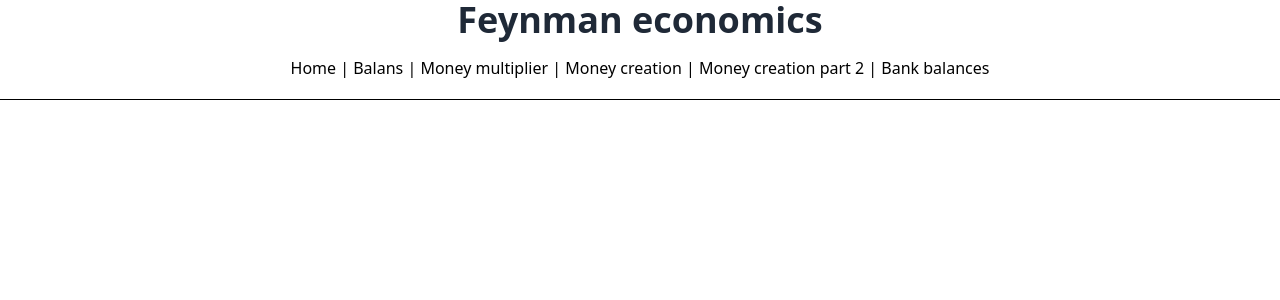
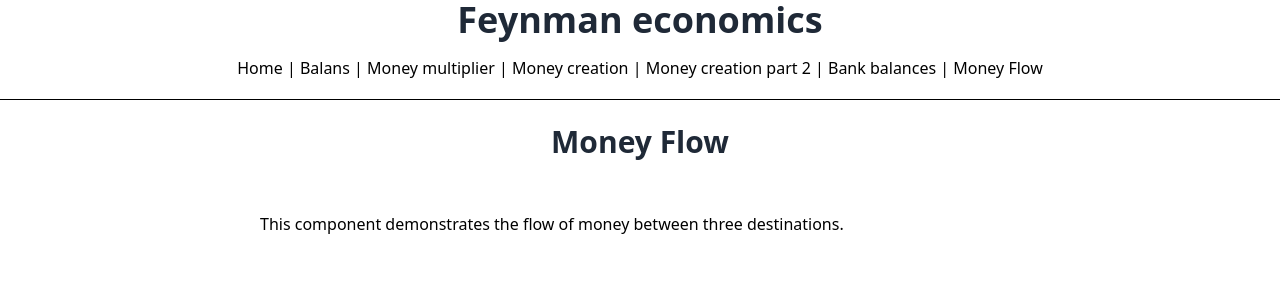
Before and after one commit to jurcello/feynman-economy, a Vue app: page /money-flow in a window 1280 px wide. Shown: the top 300 px of the page. Built offline with nearby package versions, Linux system fonts and the light colour scheme.

Commit message:
Add the boilerplate for money flow explanations

```diff
--- /dev/null
+++ b/src/components/Explanations/MoneyFlowExplanation.vue
@@ -0,0 +1,70 @@
+<template>
+  <div class="money-flow-container">
+    <p class="mb-4">This component demonstrates the flow of money between three destinations.</p>
+
+  </div>
+</template>
+
+<script setup lang="ts">
+import { ref, onMounted, onUnmounted } from 'vue';
+import { MoneyDestination, MoneyDestinationConfig, MoneyBlock } from '@/utils/moneySquareUtils';
+
+// Create three money destinations with different configurations
+const moneyDestinations = ref<MoneyDestination[]>([]);
+
+// Initialize money destinations
+onMounted(() => {
+  // Create configurations for each destination with different positions
+  const config1 = new MoneyDestinationConfig({
+    blockSize: 10,
+    blocksPerRow: 5,
+    blockGutter: 2,
+    position: { x: 20, y: 180 }
+  });
+
+  const config2 = new MoneyDestinationConfig({
+    blockSize: 10,
+    blocksPerRow: 5,
+    blockGutter: 2,
+    position: { x: 80, y: 180 }
+  });
+
+  const config3 = new MoneyDestinationConfig({
+    blockSize: 10,
+    blocksPerRow: 5,
+    blockGutter: 2,
+    position: { x: 140, y: 180 }
+  });
+
+  // Create money destinations with initial amounts
+  moneyDestinations.value = [
+    new MoneyDestination('Source', 20, config1),
+    new MoneyDestination('Intermediate', 10, config2),
+    new MoneyDestination('Target', 5, config3)
+  ];
+
+});
+
+// Clean up animation frame on component unmount
+</script>
+
+<style scoped>
+.money-flow-container {
+  max-width: 800px;
+  margin: 0 auto;
+  padding: 20px;
+}
+
+.money-destinations {
+  display: flex;
+  justify-content: space-between;
+}
+
+.money-destination {
+  text-align: center;
+}
+
+.money-blocks-container {
+  background-color: #f5f5f5;
+}
+</style>
--- a/src/components/Navigation.vue
+++ b/src/components/Navigation.vue
@@ -11,6 +11,8 @@
     <router-link to="/money-creation-part-2">Money creation part 2</router-link>
     |
     <router-link to="/ml-bank-balance">Bank balances</router-link>
+    |
+    <router-link to="/money-flow">Money Flow</router-link>
   </nav>
 </template>
 
--- a/src/router/index.ts
+++ b/src/router/index.ts
@@ -9,6 +9,7 @@ import PriceSettingCurve from "@/views/PriceSettingCurve.vue";
 import PriceSettingCurveNew from "@/views/PriceSettingCurveNew.vue";
 import BarchartTest from "@/views/BarchartTest.vue";
 import MLBankBalance from "@/views/MLBankBalance.vue";
+import MoneyFlow from "@/views/MoneyFlow.vue";
 
 // Define routes for your app
 const routes = [
@@ -56,6 +57,11 @@ const routes = [
     path: '/ml-bank-balance',
     name: 'MLBankBalance',
     component: MLBankBalance,
+  },
+  {
+    path: '/money-flow',
+    name: 'MoneyFlow',
+    component: MoneyFlow,
   }
 ];
 
--- /dev/null
+++ b/src/views/MoneyFlow.vue
@@ -0,0 +1,13 @@
+<template>
+  <div class="w-full mx-auto">
+    <h1 class="text-3xl font-bold mb-6 text-center">Money Flow</h1>
+    <MoneyFlowExplanation />
+  </div>
+</template>
+
+<script setup lang="ts">
+import MoneyFlowExplanation from "@/components/Explanations/MoneyFlowExplanation.vue";
+</script>
+
+<style scoped>
+</style>
```
